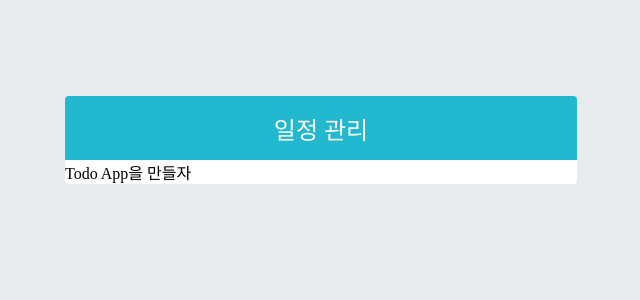
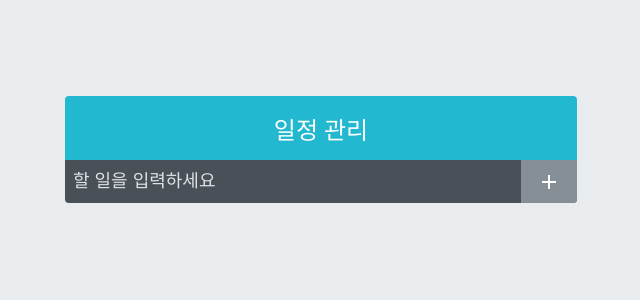
Before and after one commit to dy-kim92/todo-app, a React (Create React App) app: page / in a window 1280 px wide. Shown: the top 300 px of the page, without its empty margins (319-959 px from the left). Built offline with nearby package versions, Linux system fonts and the light colour scheme.

Commit message:
TodoInsert 생성 후 스타일 입히기

```diff
--- a/src/App.js
+++ b/src/App.js
@@ -1,9 +1,14 @@
 import logo from './logo.svg';
 import './App.css';
 import TodoTemplate from './TodoTemplate';
+import TodoInsert from './TodoInsert';
 
 function App() {
-    return <TodoTemplate>Todo App을 만들자</TodoTemplate>;
+    return (
+        <TodoTemplate>
+            <TodoInsert />
+        </TodoTemplate>
+    );
 }
 
 export default App;
--- /dev/null
+++ b/src/TodoInsert.js
@@ -0,0 +1,15 @@
+import { MdAdd } from 'react-icons/md';
+import './TodoInsert.scss';
+
+const TodoInsert = () => {
+    return (
+        <form className="TodoInsert">
+            <input placeholder="할 일을 입력하세요" />
+            <button type="submit">
+                <MdAdd />
+            </button>
+        </form>
+    );
+};
+
+export default TodoInsert;
--- /dev/null
+++ b/src/TodoInsert.scss
@@ -0,0 +1,39 @@
+.TodoInsert {
+    display: flex;
+    background: #495057;
+    input {
+        //  기본 스타일 초기화
+        background: none;
+        outline: none;
+        border: none;
+        padding: 0.5rem;
+        font-size: 1.125rem;
+        line-height: 1.5;
+        color: white;
+        &::placeholder {
+            color: #dee2e6;
+        }
+
+        //  버튼을 제외한 영역을 모두 차지하기
+        flex: 1;
+    }
+
+    button {
+        //  기본 스타일 초기화
+        background: none;
+        outline: none;
+        border: none;
+        background: #868e96;
+        color: white;
+        padding-left: 1rem;
+        padding-right: 1rem;
+        font-size: 1.5rem;
+        display: flex;
+        align-items: center;
+        cursor: pointer;
+        transition: 0.1s background ease-in;
+        &:hover {
+            background: #adb5db;
+        }
+    }
+}
```
